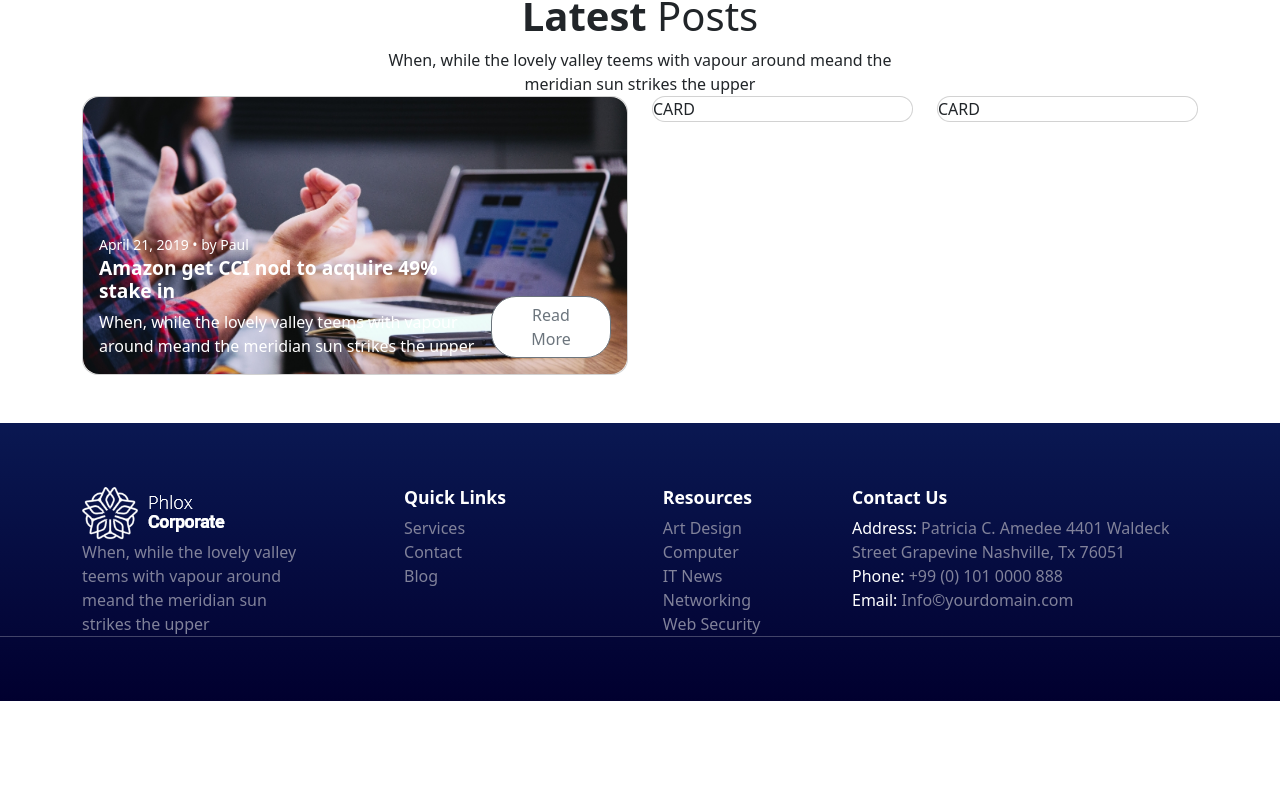
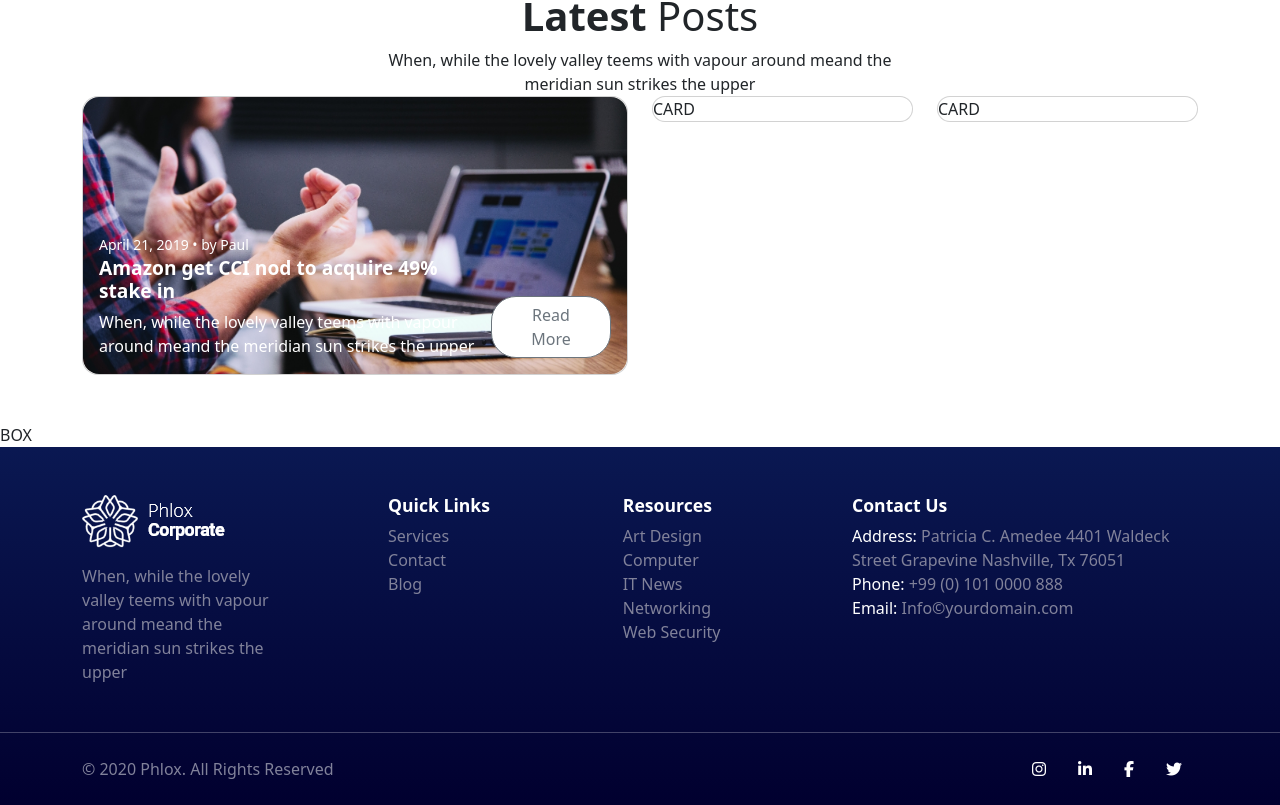
Before and after one commit to lucapolzone/proj-html-vuejs, a Vue app: page / in a window 1280 px wide. Shown: the part 3601-4406 px from the top of the page. Before the commit the page ends 4302 px from the top, so only its background shows below. Built offline with nearby package versions, Linux system fonts and the light colour scheme.

Commit message:
feat: add completed static footer

```diff
--- a/src/components/AppFooter.vue
+++ b/src/components/AppFooter.vue
@@ -11,14 +11,14 @@ export default {
 </script>
 <template>
   <footer>
-    <section>
+    <div id="top-section" class="py-5">
       <div class="container">
         <div class="row">
 
           <div class="col ms_align">
             <div class="card">
               <ul>
-                <li>
+                <li class="mb-3">
                   <img src="/images/white-logo-2.png" alt="">
                 </li>
               </ul>
@@ -34,9 +34,15 @@ export default {
             <div class="card">
               <h5>Quick Links</h5>
               <div class="caption">
+                <a href="#">
                   <p>Services</p>
+                </a>
+                <a href="#">
                   <p>Contact</p>
+                </a>
+                <a href="#">
                   <p>Blog</p>
+                </a>
               </div>
             </div>
           </div>
@@ -45,11 +51,21 @@ export default {
             <div class="card">
               <h5>Resources</h5>
               <div class="caption">
+                <a href="#">
                   <p>Art Design</p>
+                </a>
+                <a href="#">
                   <p>Computer</p>
+                </a>
+                <a href="#">
                   <p>IT News</p>
+                </a>
+                <a href="#">
                   <p>Networking</p>
+                </a>
+                <a href="#">
                   <p>Web Security</p>
+                </a>
               </div>
             </div>
           </div>
@@ -67,7 +83,37 @@ export default {
 
         </div>
       </div>
-    </section>
+    </div>
+
+    <div id="bottom-section" class="py-4">
+      <div class="container d-flex justify-content-between">
+        <p class="caption">© 2020 Phlox. All Rights Reserved</p>
+
+        <ul class="d-flex">
+          <li>
+            <a href="#">
+              <i class="fa-brands fa-instagram"></i>
+            </a>
+          </li>
+          <li>
+            <a href="#">
+              <i class="fa-brands fa-linkedin-in"></i>
+            </a>
+          </li>
+          <li>
+            <a href="#">
+              <i class="fa-brands fa-facebook-f"></i>
+            </a>
+          </li>
+          <li>
+            <a href="#">
+              <i class="fa-brands fa-twitter"></i>
+            </a>
+          </li>
+        </ul>
+      </div>
+
+    </div>
 
 
   </footer>
@@ -78,11 +124,23 @@ export default {
 @use '../styles/partials/_mixins.scss' as *;
 
 
+.caption {
+  color: #81829a;
+
+  a {
+    color: #81829a;
+
+    &:hover {
+      color: #F9636B;
+    }
+  }
+}
+
 footer {
   @include bluegradient;
-  padding: $xlarge-size 0;
+  // padding: $xlarge-size 0;
 
-  section {
+  #top-section {
     border-bottom: 1px solid rgba(129, 130, 154, 0.5);
 
     .card {
@@ -90,29 +148,47 @@ footer {
       border-radius: 0;
       color: white;
       border: none;
+      // border: 2px solid green;
+
 
       img {
         width: auto;
       }
 
-      .caption {
-        color: #81829a;
 
       span {
         color: white;
-        }
-      }
       }
     }
 
     .ms_align {
       display: flex;
       justify-content: center;
+      // border: 2px solid red;
+    }
+
+
+    .col:nth-of-type(2) {
+      padding-left: $medium-size;
+    }
+
+    .col:nth-of-type(3) {
+      padding-right: $xlarge-size;
     }
 
     .col:last-of-type {
+      // flex-grow: 0;
       min-width: 370px;
     }
 
   }
+
+  #bottom-section {
+
+    li {
+      margin: 0 $small-size;
+    }
+  }
+
+}
 </style>
--- a/src/components/AppMain.vue
+++ b/src/components/AppMain.vue
@@ -289,6 +289,9 @@ export default {
 
     </section>
 
+    <div>
+      BOX
+    </div>
   </main>
 </template>
 
@@ -441,4 +444,6 @@ main {
     }
 
   }
-}</style>
+
+}
+</style>
```
Lines whose indentation alone changed are shown as unchanged.
